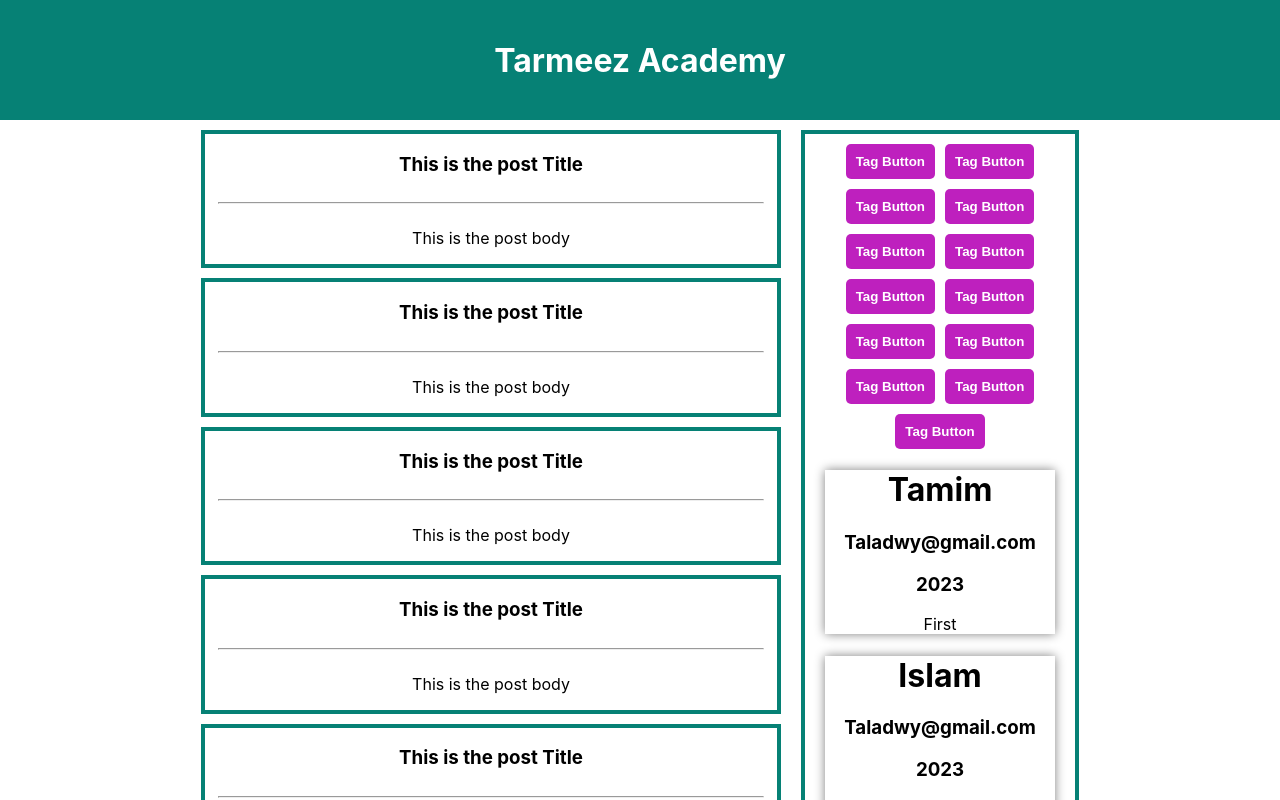
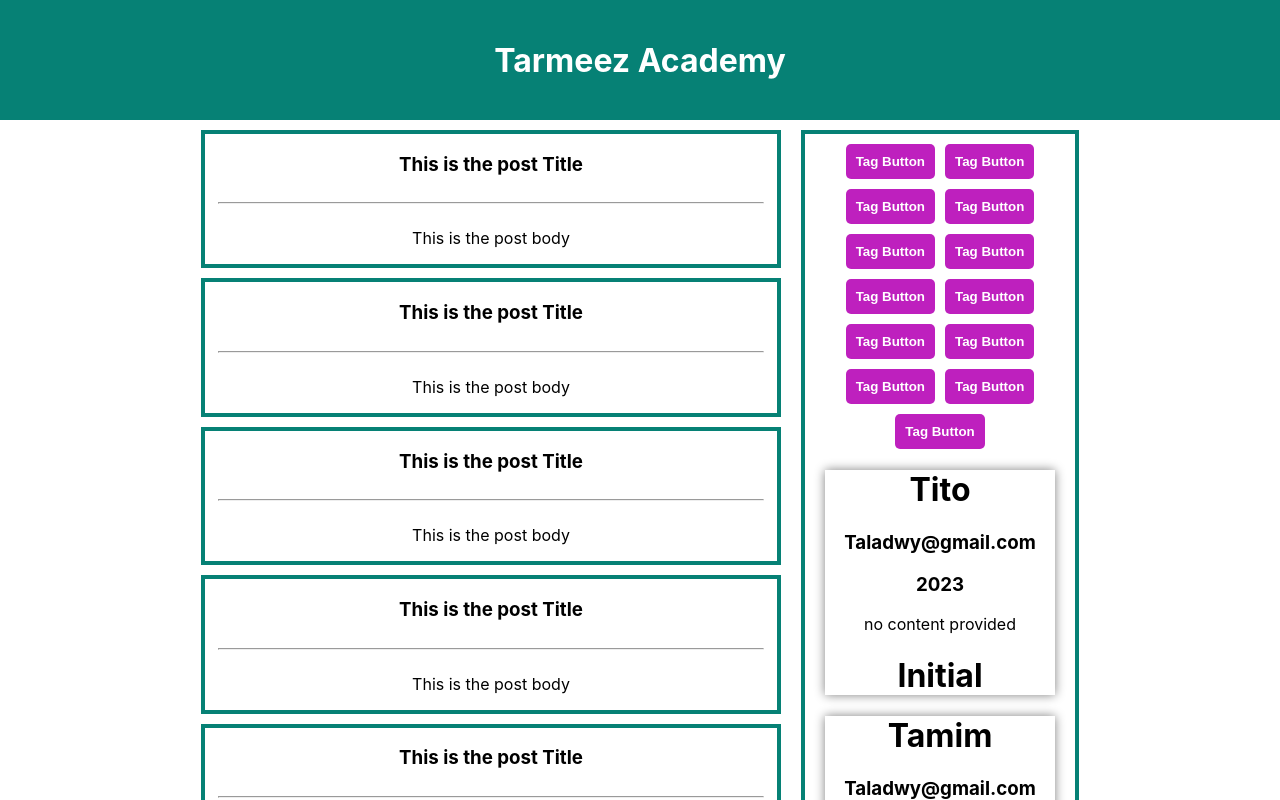
Before and after one commit to Isaladwy/react-revision, a React (Create React App) app: page / in a window 1280 px wide. Shown: the top 800 px of the page. Built offline with nearby package versions, Linux system fonts and the light colour scheme.

Commit message:
Add children prop support to Article component for flexible content rendering

```diff
--- a/src/App.js
+++ b/src/App.js
@@ -20,6 +20,9 @@ function App() {
         </div>
         <div className="sidebar-container">
           <SideBar />
+          <Article name='Tito'>
+            <h1>Initial</h1>
+          </Article>
           <Article content='First' />
           <Article content={secondArticle} name='Islam'/>
           <Article name='Ahmad'/>
--- a/src/components/Article.jsx
+++ b/src/components/Article.jsx
@@ -3,6 +3,7 @@ function Article({
   email = 'Taladwy@gmail.com',
   year = `2023`,
   content = 'no content provided',
+  children
 }) {
   return (
     <div style={{ boxShadow: '0px 0px 10px gray', margin: '10px' }}>
@@ -10,6 +11,7 @@ function Article({
       <h3>{email}</h3>
       <h3>{year}</h3>
       <p>{content}</p>
+      {children}
     </div>
   );
 }
```
